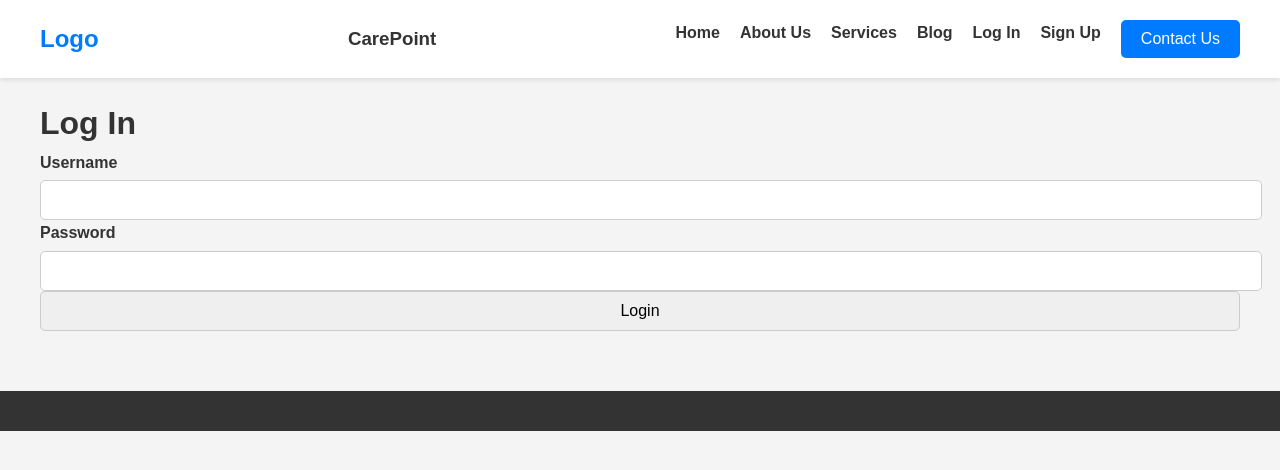
After one commit to Ian-Pasia01/DATABASEFP, a Flask app: page /login in a window 1280 px wide. The commit adds this page. Shown: the top 470 px of the page. Run offline with Flask 3, Linux system fonts and the light colour scheme.

Commit message:
feat/html

```diff
--- a/app.py
+++ b/app.py
@@ -1,11 +1,16 @@
-from flask import Flask, render_template, request, redirect, url_for
+from flask import Flask, render_template, redirect, url_for, session, request, flash
 from flask_sqlalchemy import SQLAlchemy
-from datetime import datetime
+from werkzeug.security import generate_password_hash, check_password_hash
+from form import LoginForm, AdminLog
+from models import db, User
 
 app = Flask(__name__)
+
+app.config['SECRET_KEY'] = 'sikretongmalupet'
 app.config['SQLALCHEMY_DATABASE_URI'] = 'postgresql://postgres:postgres@localhost:5432/CarePoint'
 app.config['SQLALCHEMY_TRACK_MODIFICATIONS'] = False
-db = SQLAlchemy(app)
+
+db.init_app(app)
 
 # Create all tables
 with app.app_context():
@@ -32,15 +37,6 @@ def home():
 def about():
     return render_template("about.html")
 
-@app.route("/admin/login", methods=["GET", "POST"])
-def admin_login():
-    if request.method == "POST":
-        # Handle admin login logic here
-        username = request.form.get("username")
-        password = request.form.get("password")
-        # For now, just redirect to home (implement authentication later)
-        return redirect(url_for("home"))
-    return render_template("admin_login.html")
 
 @app.route("/user/login", methods=["GET", "POST"])
 def user_login():
@@ -51,6 +47,41 @@ def user_login():
         # For now, just redirect to home (implement authentication later)
         return redirect(url_for("home"))
     return render_template("user_login.html")
+
+@app.route('/login', methods=['GET', 'POST'])
+def login():
+    form = LoginForm()
+
+    if form.validate_on_submit():
+
+        user = User.query.filter_by(username=form.username.data).first()
+
+        if user and check_password_hash(user.password, form.password.data):
+            session['user'] = user.username
+            session['role'] = user.role
+            flash('Login successful!', 'success')
+
+
+            if session['role'] == 'viewer':
+                return redirect(url_for('user_login'))
+            elif session['role'] == 'admin':
+                return redirect(url_for('admin_login'))
+        else:
+            flash('Invalid credentials', 'danger')
+
+
+    return render_template('login.html', form=form, title='Login')
+
+@app.route("/admin_login", methods=["GET", "POST"])
+def admin_login():
+    form = AdminLog()
+    if session.get('role') != 'admin':
+        flash('Access denied.', 'danger')
+        return redirect(url_for('user_login'))
+    return render_template("admin_login.html", form=form)
+
+
+
 
 @app.route("/user/signup", methods=["GET", "POST"])
 def user_signup():
@@ -82,4 +113,15 @@ def user_signup():
     return render_template("user_signup.html")
 
 if __name__ == "__main__":
+
+    with app.app_context():
+        db.create_all()
+
+        # If there’s no admin or viewer user yet, create them automatically
+        if not User.query.filter_by(username='admin').first():
+            admin = User(username='admin', password=generate_password_hash('admin123'), role='admin')
+            viewer = User(username='viewer', password=generate_password_hash('viewer123'), role='viewer')
+            db.session.add_all([admin, viewer])
+            db.session.commit()
+
     app.run(debug=True)
--- /dev/null
+++ b/form.py
@@ -0,0 +1,27 @@
+from flask_wtf import FlaskForm
+from wtforms import StringField, PasswordField, SubmitField, TextAreaField, SelectField
+from wtforms.validators import DataRequired, NumberRange
+
+
+
+class LoginForm(FlaskForm):
+    username = StringField(
+        "Username",  # Label that shows up next to the box
+        validators=[DataRequired()]  # Makes sure the user doesn’t leave it empty
+    )
+    password = PasswordField(
+        "Password",  # Label for password box
+        validators=[DataRequired()]  # Cannot be empty
+    )
+    submit = SubmitField("Login")  # The button that says "Login"
+
+class AdminLog(FlaskForm):
+    AdminUser = StringField(
+        "AdminUser",
+        validators=[DataRequired()]
+    )
+    passw = PasswordField(
+        "Pass",  # Label for password box
+        validators=[DataRequired()]  # Cannot be empty
+    )
+    submit = SubmitField("Login")  # The button that says "Login"
--- a/templates/base.html
+++ b/templates/base.html
@@ -18,6 +18,7 @@
                 <a href="{{ url_for('about') }}">About Us</a>
                 <a href="#">Services</a>
                 <a href="#">Blog</a>
+                <a href="{{ url_for('login') }}">Log In</a>
                 <a href="{{ url_for('user_signup') }}">Sign Up</a>
                 <button type="button">Contact Us</button>
             </nav>
--- /dev/null
+++ b/templates/login.html
@@ -0,0 +1,14 @@
+{% extends "base.html" %}
+{% block content %}
+
+<h1>Log In</h1>
+<form method="post">
+    {{ form.username.label }}
+    {{ form.username() }}
+<br>
+    {{ form.password.label }}
+    {{ form.password() }}
+<br>
+    {{ form.submit() }}
+</form>
+{% endblock %}
```
Also changed, not shown: models.py (added, +9 -0 lines), templates/admin_login.html (+8 -18 lines).
